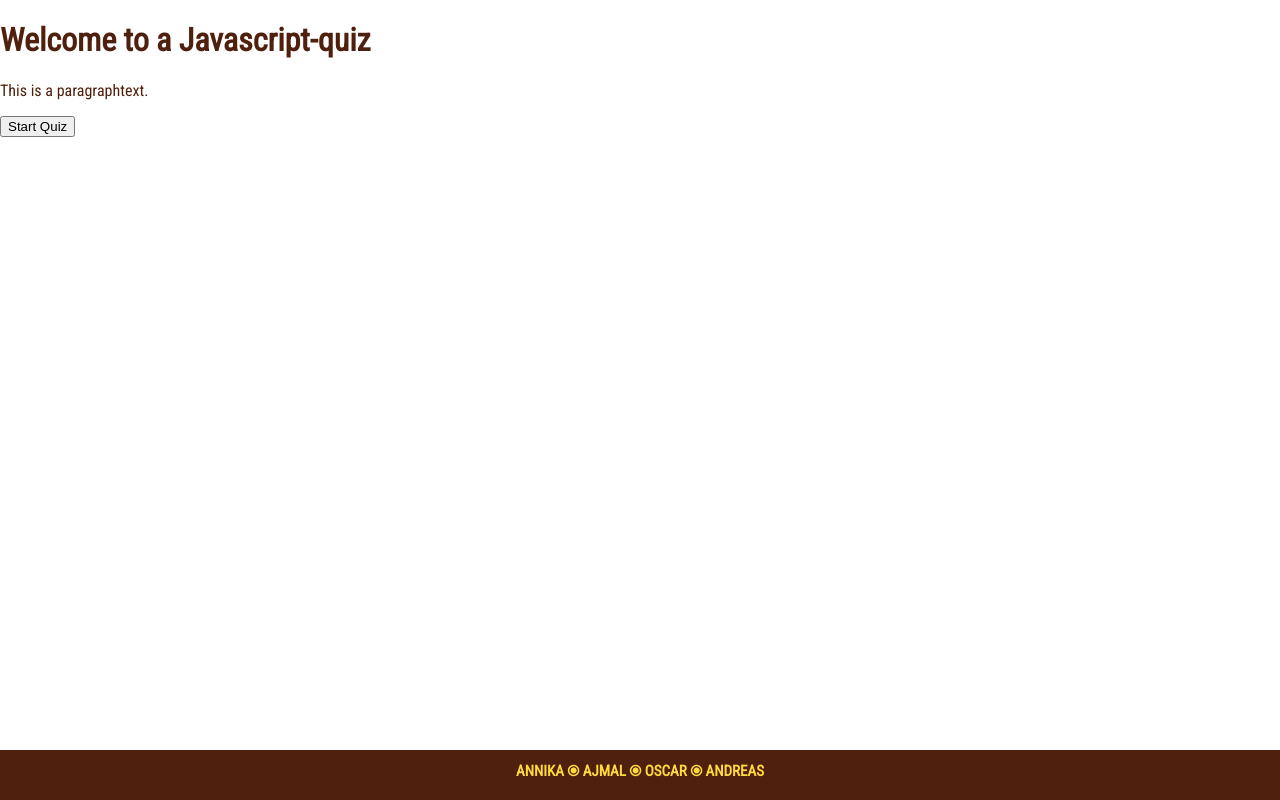
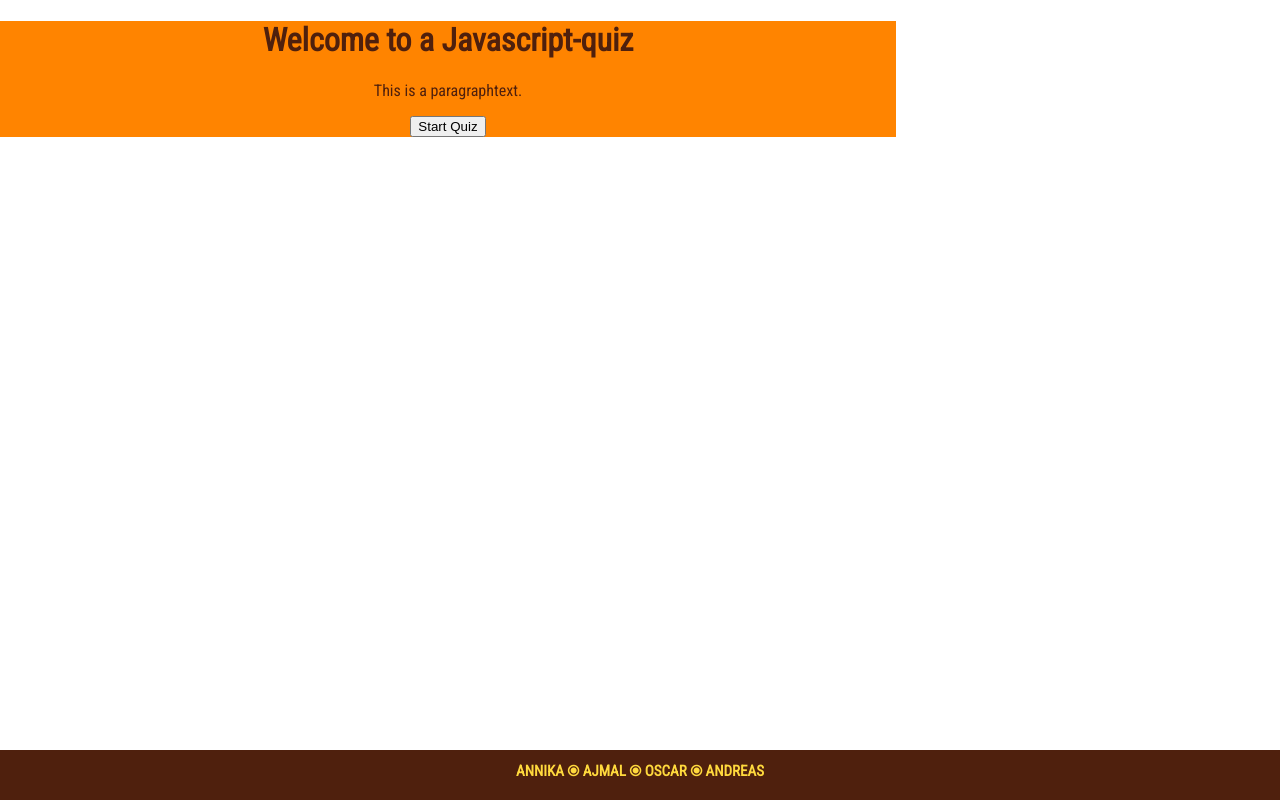
Before and after one commit to Technigo/project-redux-quiz-old, a React (Create React App) app: page / in a window 1280 px wide. Built offline with nearby package versions, Linux system fonts and the light colour scheme.

Commit message:
added styling to welcome

```diff
--- a/src/components/StyledTexts.js
+++ b/src/components/StyledTexts.js
@@ -1,4 +1,8 @@
+// /////////////// IMPORTS //////////////////////// //
+
 import styled from 'styled-components';
+
+// ////////////// STYLED COMPONENTS /////////////// //
 
 // PARAGRAPH STYLING P
 export const StyledWelcomeText = styled.h1`
--- a/src/components/WelcomePage.js
+++ b/src/components/WelcomePage.js
@@ -1,15 +1,28 @@
+// /////////////// IMPORT //////////////////////// //
+
 import React from 'react';
 import { Link } from 'react-router-dom';
+import styled from 'styled-components';
 import { StyledWelcomeText, StyledParagraphText } from './StyledTexts';
+
+// /////////////// COMPONENT //////////////////////// //
+
+export const QuestionsContainer = styled.div`
+background: #FF8400;
+height: 100%;
+width: 70%;
+color: #FFD93D;
+text-align:center;
+`;
 
 export const WelcomePage = () => {
   return (
-    <main>
+    <QuestionsContainer>
       <StyledWelcomeText>Welcome to a Javascript-quiz</StyledWelcomeText>
       <StyledParagraphText>This is a paragraphtext.</StyledParagraphText>
       <Link to="/quiz">
         <button type="button">Start Quiz</button>
       </Link>
-    </main>
+    </QuestionsContainer>
   )
 }
```
Also changed, not shown: src/components/Footer.js (+8 -0 lines).
